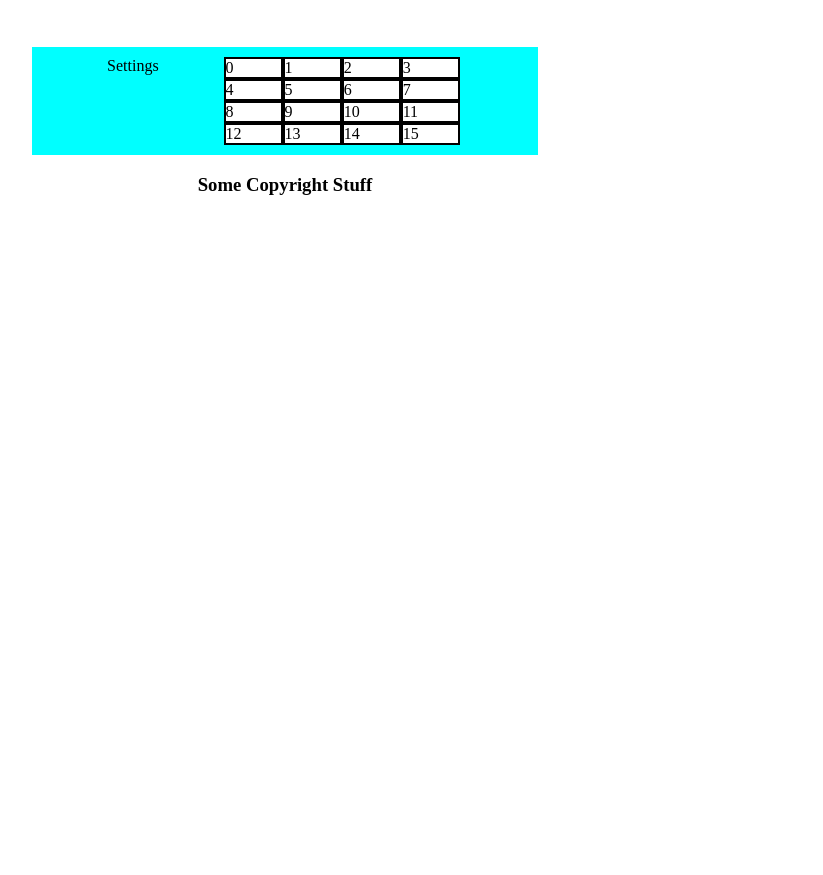
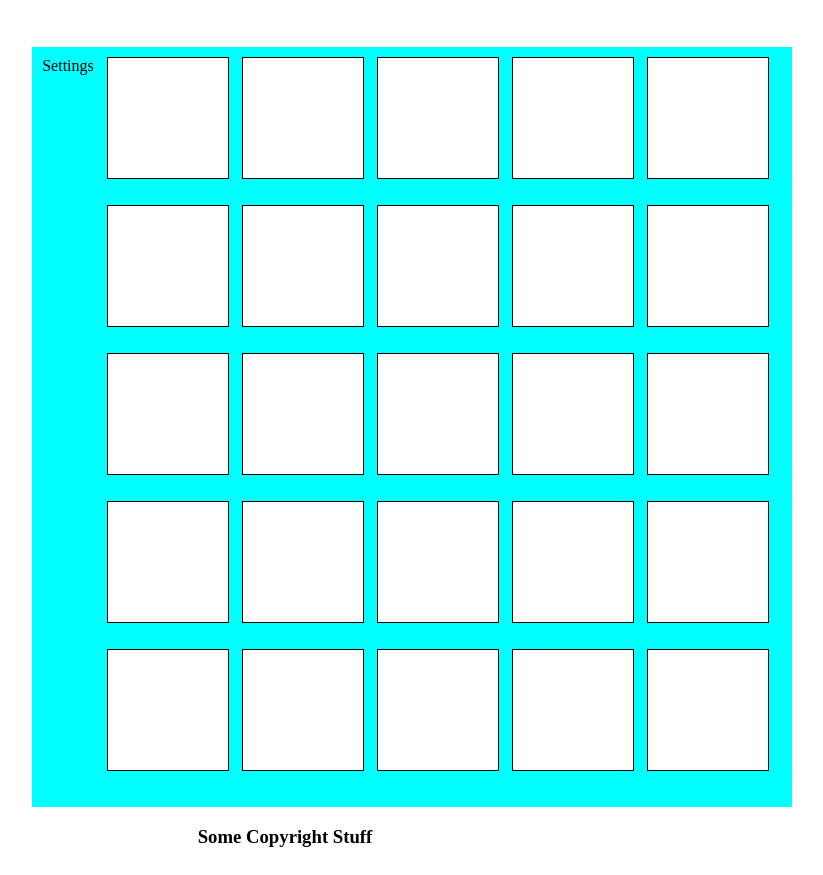
Before and after one commit to valavanisp/Etch_a_Sketch_Odin_Project, a plain HTML site: page index.html in a window 1280 px wide. Shown: the part 61-936 px from the top of the page, without its empty margins (355-1178 px from the left). Before the commit the page ends 800 px from the top, so only its background shows below. Drawn offline with Linux system fonts and the light colour scheme.

Commit message:
made a working grid

```diff
--- a/script/javascript.js
+++ b/script/javascript.js
@@ -1,36 +1,28 @@
-// // hard code for now, later to be used as input
-// let cellsPerRow = 4;
+// hard code for now, later to be used as input
+let cellsPerRow = 5;
+let gridSize = cellsPerRow * cellsPerRow;
 
+let gridSizeNum = cellsPerRow;
 
-for (let i = 0; i < 16; i++) {
-    let cell = document.createElement('div');
-    cell.className = "cell";
-    cell.textContent = i;
+for (i = 1; i <= gridSizeNum; i++) {
+  for (j = 1; j <= gridSizeNum; j++) {
+    const cell = document.createElement('div');
+    cell.classList.add('cell');
     document.getElementById('container').appendChild(cell);
+    let cellSize = 600 / gridSizeNum;
+    cell.style.height = `${cellSize}px`;
+    cell.style.width = `${cellSize}px`;
+  }
 }
 
-// const cell = document.getElementById("container");
+const test = document.getElementsByClassName("cell");
 
-// cell.addEventListener("mouseenter", (e) => {
-//     e.target.style.color = "purple";
-// });
-
-
-
-const test = document.getElementById("container");
-
-// This handler will be executed only once when the cursor
-// moves over the unordered list
-test.addEventListener(
-  "mouseover",
-  (event) => {
-    // highlight the mouseenter target
-    event.target.style.background = "purple";
-
-    // reset the color after a short delay
+for (let i = 0; i < test.length; i++)
+{
+  test[i].addEventListener("mouseover", function(e) {
+    e.target.style.background = "purple";
     setTimeout(() => {
-      event.target.style.background = "";
-    }, 500);
-  },
-  false,
-);
+          e.target.style.background = "";
+        }, 500);
+  })
+}
--- a/styles/styles.css
+++ b/styles/styles.css
@@ -9,7 +9,12 @@
     margin-left: 30%;
     display: flex;
     justify-content: space-evenly;
-    min-width: 400px;
+    /* min-width: 400px; */
+    min-width: 740px;
+    min-height: 740px;
+    max-width: 740px;
+    max-height: 740px;
+
     padding: 10px;
 }
 
@@ -22,11 +27,12 @@
 #container {
     display: flex;
     flex-wrap: wrap;
-    /* min-width: 200px; */
+    justify-content: space-evenly;
+    min-width: 640px;
+    min-height: 640px;
 }
 
 .cell {
-    width: 23%;
-    border: 2px solid black;
-    background: white;
+	background-color: #fff;
+	border: 1px solid black;
 }
```
